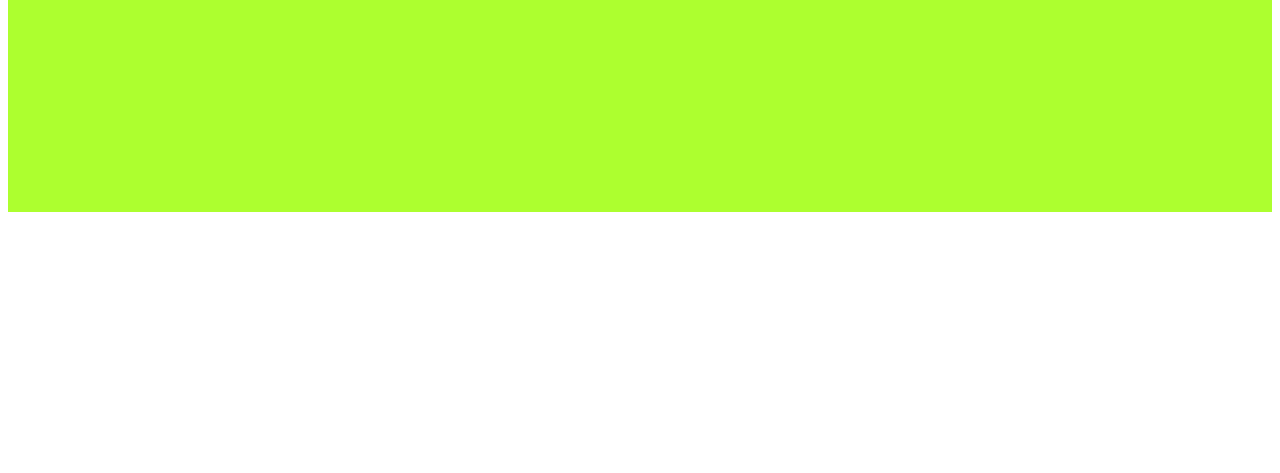
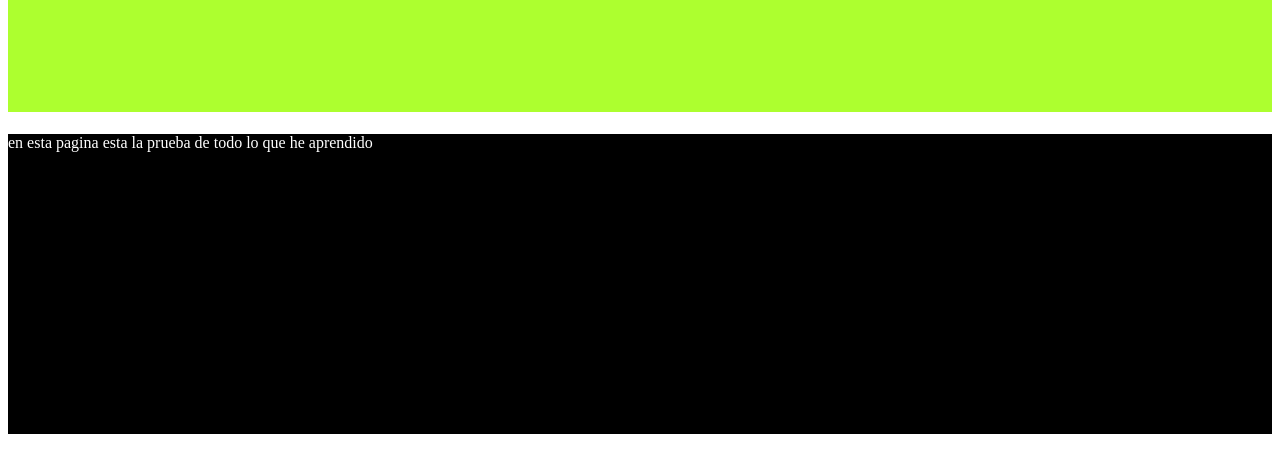
Before and after one commit to VictorSerpaXP/Proyecto-Web-Ejemplo, a plain HTML site: page index.html in a window 1280 px wide. Shown: the part 59-532 px from the top of the page. Drawn offline with Linux system fonts and the light colour scheme.

Commit message:
Mejora de la pagina y agregar parafo

```diff
--- a/index.html
+++ b/index.html
@@ -8,5 +8,6 @@
 </head>
 <body>
     <h1 class="titulo">Mi primera pagina web</h1>
+    <p> en esta pagina esta la prueba de todo lo que he aprendido</p>
 </body>
 </html>
--- a/styles.css
+++ b/styles.css
@@ -1,5 +1,11 @@
 .titulo{
     color: green;
     background-color: greenyellow;
-    height: 250px;
+    height: 150px;
 }
+
+p{
+    color: white;
+    background-color: black;
+    height: 300px;
+}
```
